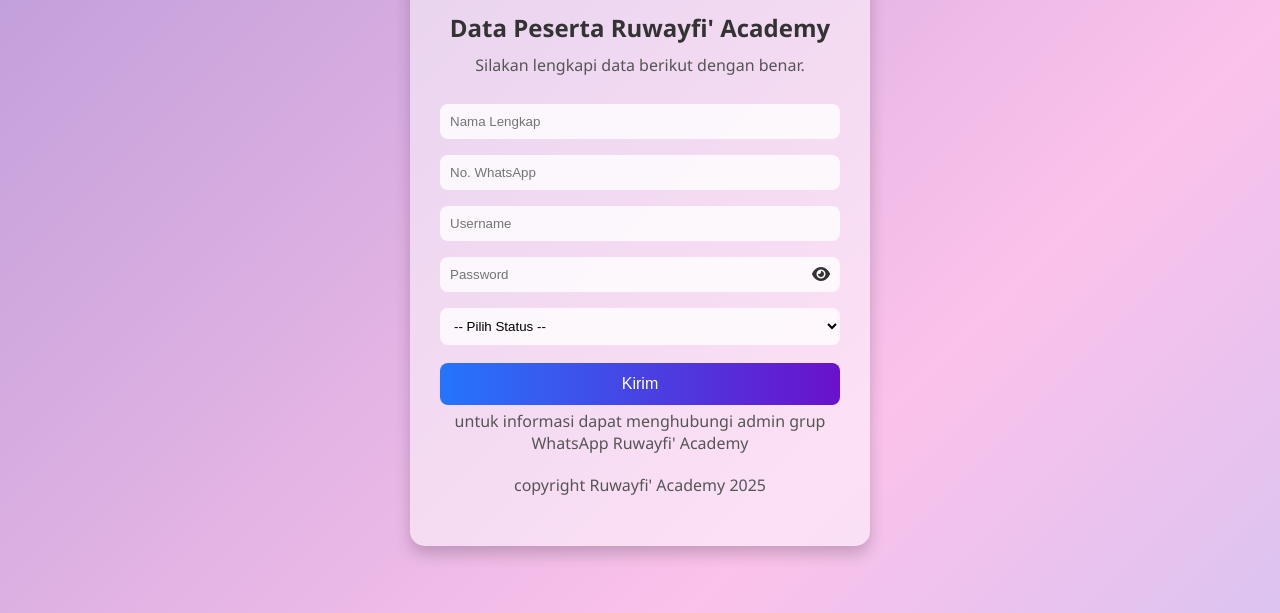
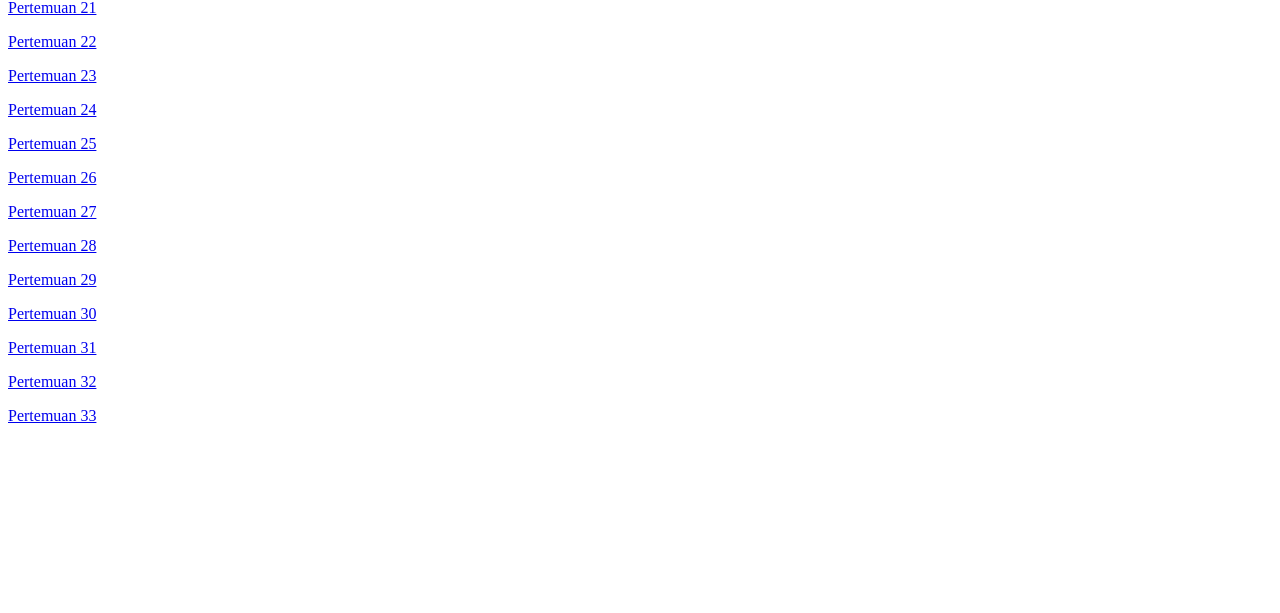
Before and after one commit to gplusnation/Ruwayfi-Academy, a plain HTML site: page index.html in a window 1280 px wide. Shown: the part 187-800 px from the top of the page. Drawn offline with Linux system fonts and the light colour scheme.

Commit message:
Update index.html

```diff
--- a/index.html
+++ b/index.html
@@ -1,169 +1,29 @@
 <!DOCTYPE html>
-<html lang="id">
+<html lang="en">
 <head>
-  <meta charset="UTF-8">
-  <title>Form Pendaftaran</title>
-  <meta name="viewport" content="width=device-width, initial-scale=1.0">
-  <link rel="stylesheet" href="https://cdnjs.cloudflare.com/ajax/libs/font-awesome/6.4.0/css/all.min.css">
-
-
-
-  <style>
-    body {
-      margin: 0;
-      padding: 0;
-      min-height: 100vh;
-      display: flex;
-      justify-content: center;
-      align-items: center;
-      background: linear-gradient(135deg, #ff9a9e, #fad0c4, #a18cd1, #fbc2eb, #8ec5fc);
-      background-size: 400% 400%;
-      animation: gradient 15s ease infinite;
-      font-family: 'Segoe UI', Tahoma, Geneva, Verdana, sans-serif;
-    }
-
-    @keyframes gradient {
-      0% { background-position: 0% 50%; }
-      50% { background-position: 100% 50%; }
-      100% { background-position: 0% 50%; }
-    }
-
-    .container {
-      background: rgba(255, 255, 255, 0.5); /* transparansi 50% */
-      border-radius: 15px;
-      padding: 30px;
-      box-shadow: 0 8px 16px rgba(0,0,0,0.2);
-      max-width: 400px;
-      width: 90%;
-      text-align: center;
-    }
-
-    img {
-      width: 100px;
-      margin-bottom: 10px;
-    }
-
-    h2 {
-      margin: 10px 0;
-      color: #333;
-    }
-
-    p {
-      margin: 5px 0 20px;
-      color: #555;
-    }
-
-    input, select {
-      width: 100%;
-      padding: 10px;
-      margin: 8px 0;
-      border: none;
-      border-radius: 8px;
-      background: rgba(255,255,255,0.8);
-      box-sizing: border-box;
-    }
-
-    button {
-      width: 100%;
-      padding: 12px;
-      background: #6a11cb;
-      background: linear-gradient(to right, #2575fc, #6a11cb);
-      border: none;
-      border-radius: 8px;
-      color: white;
-      font-size: 16px;
-      cursor: pointer;
-      margin-top: 10px;
-      transition: background 0.3s ease;
-    }
-
-    button:hover {
-      background: linear-gradient(to right, #6a11cb, #2575fc);
-    }
-
-    @media (max-width: 500px) {
-      .container {
-        padding: 20px;
-      }
-      h2 { font-size: 20px; }
-      p { font-size: 14px; }
-    }
-  </style>
+    <meta charset="UTF-8">
+    <meta name="viewport" content="width=device-width, initial-scale=1.0">
+    <title></title>
 </head>
 <body>
-
-  <div class="container">
-    <img src="https://ruwayfiacademy.free.nf/assets/img/garuda_circle.png" alt="Logo"> <!-- Ganti dengan logo Anda -->
-    <h2>Data Peserta Ruwayfi' Academy</h2>
-    <p>Silakan lengkapi data berikut dengan benar.</p>
-
-    <form id="daftarForm">
-      <input type="text" name="nama" placeholder="Nama Lengkap" required>
-      <input type="text" name="wa" placeholder="No. WhatsApp" required>
-      <input type="text" name="username" placeholder="Username" required>
-      <div style="position: relative;">
-  <input type="password" name="password" id="password" placeholder="Password" required
-    style="width: 100%; padding-right: 40px; padding: 10px; border-radius: 8px; border: none; background: rgba(255,255,255,0.8);">
-
-  <!-- Icon Mata -->
-  <i class="fa-solid fa-eye" id="togglePassword" style="
-    position: absolute;
-    top: 50%;
-    right: 10px;
-    transform: translateY(-50%);
-    cursor: pointer;
-    color: #333;
-  "></i>
-</div>
-      <select name="status" required>
-        <option value="">-- Pilih Status --</option>
-        <option value="Peserta Lama">Peserta Lama</option>
-        <option value="Peserta Baru">Peserta Baru</option>
-      </select>
-      <button type="submit">Kirim</button>
-    </form>
-
-    <p>untuk informasi dapat menghubungi admin grup WhatsApp Ruwayfi' Academy</p>
-    <p>copyright Ruwayfi' Academy 2025</p>
-  </div>
-
-  <script>
-
-    const togglePassword = document.getElementById('togglePassword');
-  const passwordInput = document.getElementById('password');
-
-  togglePassword.addEventListener('click', function () {
-    // Toggle type
-    const type = passwordInput.getAttribute('type') === 'password' ? 'text' : 'password';
-    passwordInput.setAttribute('type', type);
-
-    // Toggle icon
-    this.classList.toggle('fa-eye');
-    this.classList.toggle('fa-eye-slash');
-  });
-
-    const scriptURL = 'https://script.google.com/macros/s/AKfycby0xLLfLehwLQB6HTnyLdLSsKfYAcXMNt3Gi9TiOhcivnnDaKecfV0mZmyBMXd7MnFP/exec'; // ganti dengan Apps Script Anda
-    const telegramBotToken = '1256453702:AAH-xGFjPrSfLb9ohDyO9Yo6NvA00qE8uMk';
-    const chatId = '-557413827';
-
-    document.getElementById('daftarForm').addEventListener('submit', e => {
-      e.preventDefault();
-      const form = new FormData(e.target);
-
-      fetch(scriptURL, { method: 'POST', body: form })
-        .then(response => {
-          const pesan = `Pendaftaran Baru:\nNama: ${form.get('nama')}\nWA: ${form.get('wa')}\nUsername: ${form.get('username')}\nStatus: ${form.get('status')}`;
-          fetch(`https://api.telegram.org/bot${telegramBotToken}/sendMessage?chat_id=${chatId}&text=${encodeURIComponent(pesan)}`)
-            .then(() => {
-              setTimeout(() => {
-                window.open('https://ruwayfiacademy.wordpress.com/', '_blank');
-                window.close();
-              }, 2000);
-            });
-        })
-        .catch(error => alert('Gagal mengirim data: ' + error.message));
-    });
-  </script>
-
+    <!-- Konten halaman web akan ditempatkan di sini -->
+    <p>Berikut daftar pertemuan</p>
+  <p><a href="https://www.ruwayfiacademy.free.nf/siswa/bukamateri/2512025062121/2" target="_blank">Pertemuan</a>&nbsp;Pekan 1 (Pertemuan 1-5)</p>
+  <p><a href="https://www.ruwayfiacademy.free.nf/siswa/bukamateri/1512025062821/2" target="_blank">Pertemuan</a>&nbsp;Pekan 2 (Pertemuan 6-10)&nbsp;</p>
+  <p><a href="https://www.ruwayfiacademy.free.nf/siswa/bukamateri/1512025070521/2" target="_blank">Pertemuan</a> Pekan 3 (Pertemuan 7-15)</p>
+  <p><a href="https://www.ruwayfiacademy.free.nf/siswa/bukamateri/1512025071221/2" target="_blank">Pertemuan</a> Pekan 4 (Pertemuan 16-20)</p>
+  <p><a href="https://www.ruwayfiacademy.free.nf/siswa/bukamateri/1512025071421/2" target="_blank">Pertemuan 21</a></p>
+  <p><a href="https://www.ruwayfiacademy.free.nf/siswa/bukamateri/1512025071521/2" target="_blank">Pertemuan 22</a></p>
+  <p><a href="https://www.ruwayfiacademy.free.nf/siswa/bukamateri/1512025071621/2" target="_blank">Pertemuan 23</a></p>
+  <p><a href="https://www.ruwayfiacademy.free.nf/siswa/bukamateri/1512025071721/2" target="_blank">Pertemuan 24</a></p>
+  <p><a href="https://www.ruwayfiacademy.free.nf/siswa/bukamateri/1512025071821/2" target="_blank">Pertemuan 25</a></p>
+  <p><a href="https://www.ruwayfiacademy.free.nf/siswa/bukamateri/1512025072121/2" target="_blank">Pertemuan 26</a></p>
+<p><a href="https://www.ruwayfiacademy.free.nf/siswa/bukamateri/1512025072221/2" target="_blank">Pertemuan 27</a></p>
+<p><a href="https://www.ruwayfiacademy.free.nf/siswa/bukamateri/1512025072321/2" target="_blank">Pertemuan 28</a></p>
+<p><a href="https://www.ruwayfiacademy.free.nf/siswa/bukamateri/1512025072421/2" target="_blank">Pertemuan 29</a></p>
+<p><a href="https://www.ruwayfiacademy.free.nf/siswa/bukamateri/1512025072821/2" target="_blank">Pertemuan 30</a></p>
+<p><a href="https://www.ruwayfiacademy.free.nf/siswa/bukamateri/1512025072921/2" target="_blank">Pertemuan 31</a></p>
+<p><a href="https://www.ruwayfiacademy.free.nf/siswa/bukamateri/1512025073021/2" target="_blank">Pertemuan 32</a></p>
+<p><a href="https://www.ruwayfiacademy.free.nf/siswa/bukamateri/1512025080121/2" target="_blank">Pertemuan 33</a></p>
 </body>
 </html>
```
